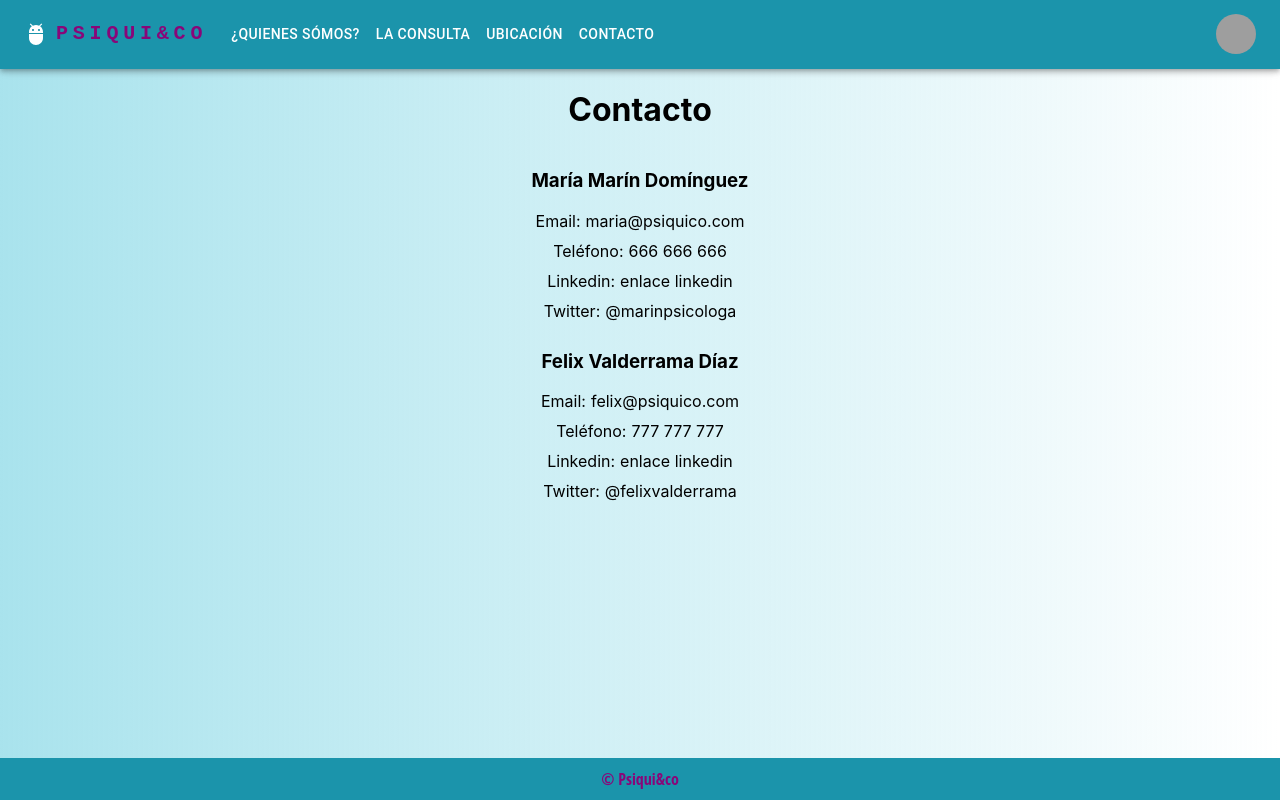
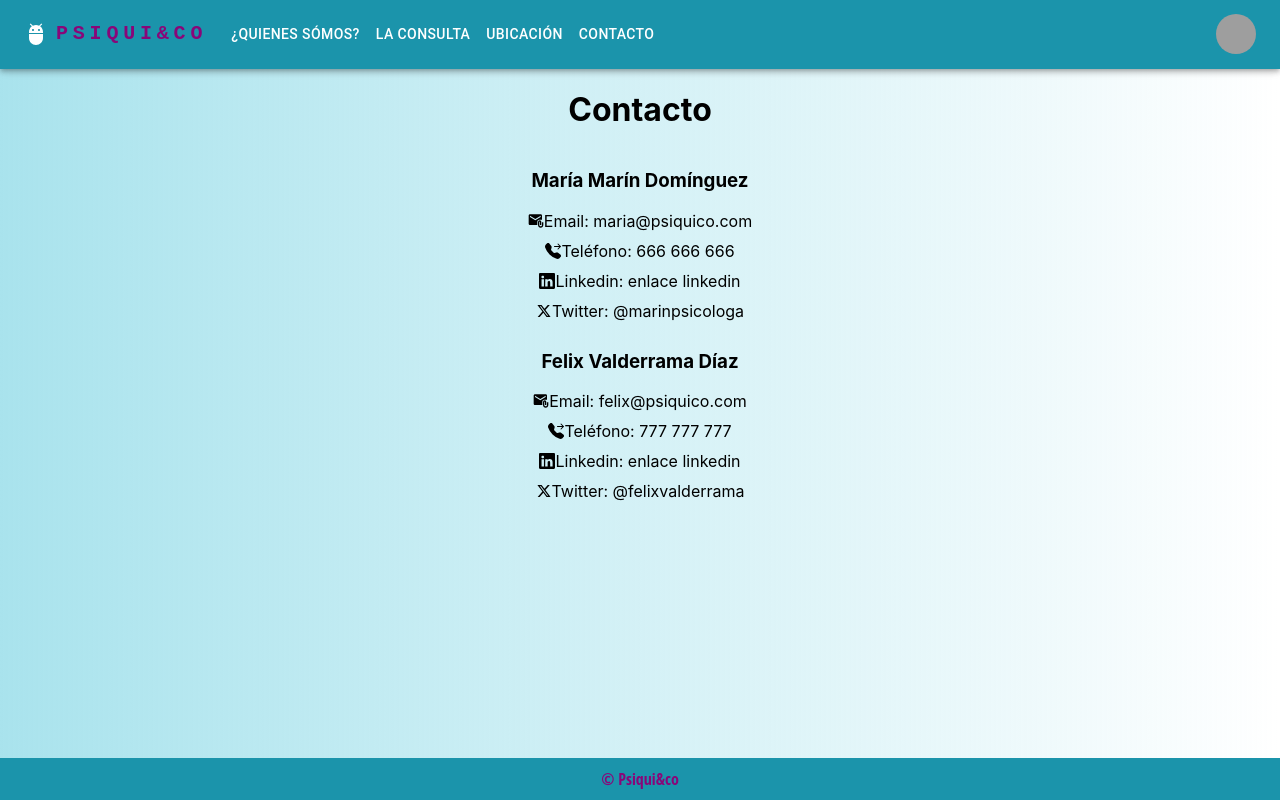
Before and after one commit to AgustinEscalanteRojo/web-psiquico, a React (Create React App) app: page /Contact in a window 1280 px wide. Built offline with nearby package versions, Linux system fonts and the light colour scheme; grey boxes are pictures that could not be loaded.

Commit message:
feat: add icons to contact view

```diff
--- a/package.json
+++ b/package.json
@@ -16,11 +16,13 @@
     "@types/node": "^16.7.13",
     "@types/react": "^18.0.0",
     "@types/react-dom": "^18.0.0",
+    "bootstrap-icons": "^1.11.1",
     "dom": "^0.0.3",
     "google-map-react": "^2.2.1",
     "google-maps-react": "^2.0.6",
     "react": "^18.2.0",
     "react-dom": "^18.2.0",
+    "react-icons": "^4.11.0",
     "react-iframe": "^1.8.5",
     "react-router-dom": "^6.16.0",
     "react-scripts": "5.0.1",
--- a/src/views/Contact/index.tsx
+++ b/src/views/Contact/index.tsx
@@ -2,6 +2,9 @@ import { FC, memo } from 'react';
 import Header from '../../components/Header';
 import Background from '../../components/Background';
 import Footer from '../../components/Footer';
+import { RiTwitterXFill } from 'react-icons/ri';
+import { BsFillTelephoneForwardFill, BsLinkedin } from 'react-icons/bs';
+import { MdAttachEmail } from 'react-icons/md';
 import { Container, ContactInfo, Icon } from './styles';
 
 const Contact: FC = () => {
@@ -12,33 +15,35 @@ const Contact: FC = () => {
         <h1>Contacto</h1>
         <h3>María Marín Domínguez</h3>
         <ContactInfo>
-          <Icon>Email:</Icon> maria@psiquico.com
+          <MdAttachEmail />
+          Email: maria@psiquico.com
         </ContactInfo>
         <ContactInfo>
-          <Icon>Teléfono:</Icon> 666 666 666
+          <BsFillTelephoneForwardFill />
+          Teléfono: 666 666 666
         </ContactInfo>
         <ContactInfo>
-        <Icon>Linkedin:</Icon> enlace linkedin
+          <BsLinkedin /> Linkedin: enlace linkedin
         </ContactInfo>
         <ContactInfo>
-        <Icon>Twitter:</Icon> @marinpsicologa
+          <RiTwitterXFill /> Twitter: @marinpsicologa
         </ContactInfo>
 
         <h3>Felix Valderrama Díaz</h3>
         <ContactInfo>
-          <Icon>Email:</Icon> felix@psiquico.com
+        <MdAttachEmail />
+          Email: felix@psiquico.com</ContactInfo>
+        <ContactInfo>
+        <BsFillTelephoneForwardFill />
+          Teléfono: 777 777 777</ContactInfo>
+        <ContactInfo>
+          <BsLinkedin />
+          Linkedin: enlace linkedin
         </ContactInfo>
         <ContactInfo>
-          <Icon>Teléfono:</Icon> 777 777 777
+          <RiTwitterXFill />
+          Twitter: @felixvalderrama
         </ContactInfo>
-        <ContactInfo>
-          <Icon>Linkedin:</Icon> enlace linkedin
-        </ContactInfo>
-        <ContactInfo>
-          <Icon>Twitter:</Icon> @felixvalderrama
-        </ContactInfo>
-
-
       </Container>
       <Background />
       <Footer />
```
Also changed, not shown: 1 other file (tests, documents, lock files or other folders).
